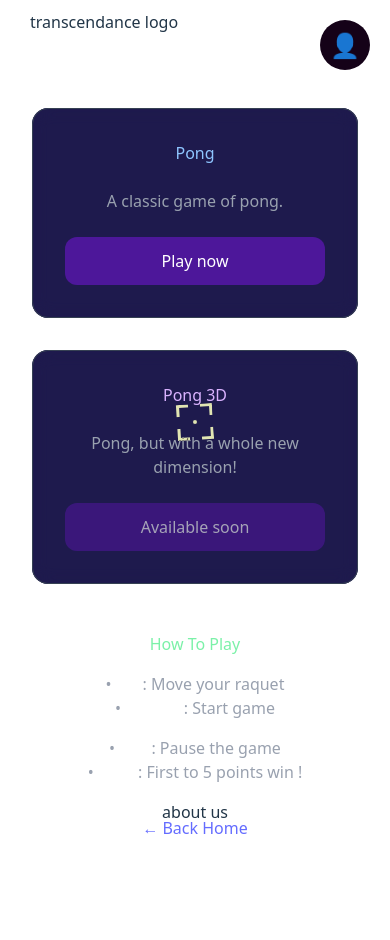
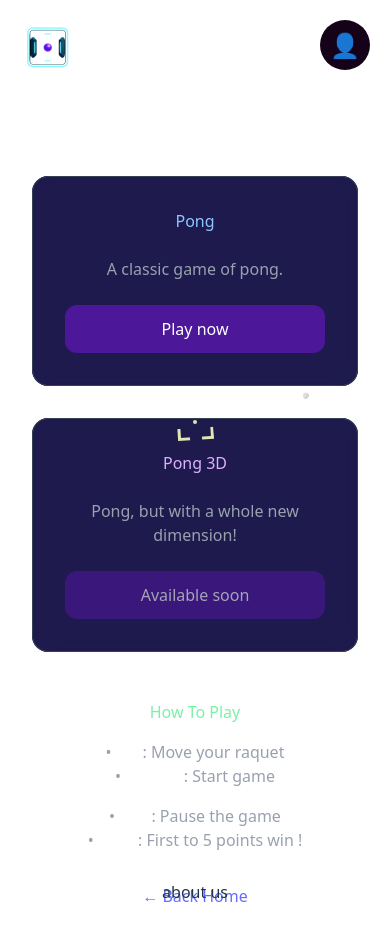
Before and after one commit to MoHamzC/ft_transcendence, a React (Vite) app in the folder mergetr/frontend/: page /pong in a window 390 px wide. Before the commit the page ends 872 px from the top, so only its background shows below. Built offline with nearby package versions, Linux system fonts and the light colour scheme.

Commit message:
feat : logo, fix : no longer backhome and menu buttons showing in game

```diff
--- a/mergetr/frontend/src/AboutUs.tsx
+++ b/mergetr/frontend/src/AboutUs.tsx
@@ -1,11 +1,14 @@
 import React from 'react';
-import { useNavigate } from 'react-router-dom';
+import { useNavigate, useLocation } from 'react-router-dom';
 import './AboutUs.css';
 import SplashCursor from './SplashCursor'
 
 
 export default function AboutUs()
 {
+	const location = useLocation();
+	const hideAboutUs = location.pathname.startsWith('/pong/play');
+	if( hideAboutUs) return null;
 	const navigate = useNavigate();
 	return (
 		<>
--- a/mergetr/frontend/src/BackHome.tsx
+++ b/mergetr/frontend/src/BackHome.tsx
@@ -1,13 +1,28 @@
 import React from 'react';
-import { useNavigate } from 'react-router-dom';
+import { useNavigate, useLocation } from 'react-router-dom';
 import './BackHome.css';
-
+import logo from './assets/logo.png'; // Assurez-vous que le chemin est correct
 export default function BackHome()
 {
+	const location = useLocation();
+	const hideBackHome = location.pathname.startsWith('/pong/play');
+	if( hideBackHome) return null;
 	const navigate = useNavigate();
 	return (
 		<>
-		<p className="backhome" onClick={() => navigate('/')}>transcendance logo</p>
+
+		 <img  onClick={() => navigate('/')}
+    src={logo}
+    alt="Logo"
+    className="h-16 w-16 object-contain hover:scale-110 active:scale-93"
+    style={{
+      marginLeft: "1rem",
+      marginTop: "1rem",
+      marginRight: "4rem",
+      position: "relative",
+      zIndex: 100
+    }}
+  />
 		</>
 	);
 }
--- a/mergetr/frontend/src/PongGames.tsx
+++ b/mergetr/frontend/src/PongGames.tsx
@@ -2,18 +2,25 @@
 import React from 'react';
 import { Link } from 'react-router-dom';
 import TargetCursor from './TargetCursor.tsx'; // Ajout de l'import
-
+import FuzzyText from './FuzzyText.tsx';
+import logo from './assets/logo.png'; // Assurez-vous que le chemin est correct
 const PongGames: React.FC = () => {
   return (
     <div className="flex flex-col items-center justify-center min-h-screen">
       <TargetCursor spinDuration={2} hideDefaultCursor={true} />
       <div className="max-w-4xl w-full mx-4 p-8">
-        <h1 className="text-center mb-12 text-white cursor-target">
-          Logo
+        <h1 className="text-center mb-12 text-white cursor-target flex justify-center items-center">
+
+          <FuzzyText
+            fontSize="clamp(2rem, 4.5vw, 4.5rem)"
+            style={{ display: "block", margin: "0 auto" }}
+          >
+            Pongz
+          </FuzzyText>
         </h1>
 
         <div className="grid md:grid-cols-2 gap-8">
-          {/* Pong Classique */}
+
           <div
             className="group relative cursor-target active:scale-95"
             style={{ background: 'oklch(25.7% 0.09 281.288)', borderRadius: '1rem' }}
```
Also changed, not shown: mergetr/frontend/src/assets/logo.png (added).
